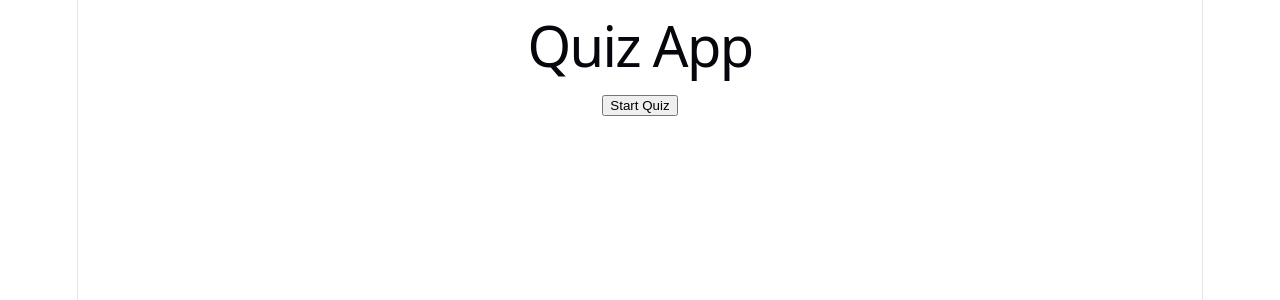
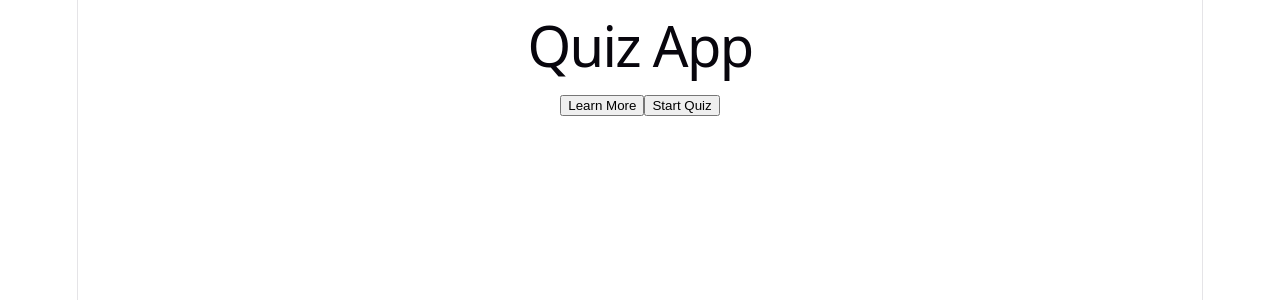
Before and after one commit to matthew-lee-rush/sims_project, a React (Vite) app in the folder my-react-app/: page / in a window 1280 px wide. Shown: the top 300 px of the page. Built offline with nearby package versions, Linux system fonts and the light colour scheme.

Commit message:
feature: add screen-based navigation system with landing, info, loading, and quiz flow.

```diff
--- a/my-react-app/src/features/quiz/QuizApp.jsx
+++ b/my-react-app/src/features/quiz/QuizApp.jsx
@@ -1,7 +1,6 @@
 import useQuizEngine from "./hooks/useQuizEngine";
 import Landing from "./screens/Landing";
 import Info from "./screens/Info";
-import Portal from "./screens/Portal";
 import Loading from "./screens/Loading";
 import Error from "./screens/Error";
 import Question from "./screens/Question";
@@ -15,10 +14,7 @@ function QuizApp() {
       return <Landing dispatch={dispatch} />;
 
     case "info":
-      return <Info dispatch={dispatch} />;
-
-    case "portal":
-      return <Portal dispatch={dispatch} />;
+      return <Info state={state} dispatch={dispatch} />;
 
     case "loading":
       return <Loading />;
--- a/my-react-app/src/features/quiz/data/questions.js
+++ b/my-react-app/src/features/quiz/data/questions.js
@@ -1,9 +1,81 @@
-const questions = [
+/* const questions = [
   {
     question: "Example?",
     answers: ["A", "B", "C", "D"],
     correct: "A"
   }
+]; */
+
+const questions = [
+    {
+        id: 1,
+        question: "A sim can die from becoming too playful.",
+        answers: ["True", "False"],
+        correct: "True",
+    },
+
+    {
+        id: 2,
+        question: "Alien abductions can result in pregnancy, even in male sims.",
+        answers: ["True", "False"],
+        correct: "True",
+    },
+
+    {
+        id: 3,
+        question: "Sims can trip on the stairs.",
+        answers: ["True", "False"],
+        correct: "False",
+    },
+
+    {
+        id: 4,
+        question: "You can WooHoo on the new Playground equipment from Adventure Awaits.",
+        answers: ["True", "False"],
+        correct: "False",
+    },
+
+    {
+        id: 5,
+        question: "What's the name of this sim?",
+        answers: ["Bella Goth", "Nancy Langraab", "Dina Caliente", "Lara Landgraab"],
+        correct: "Bella Goth",
+    },
+
+    {
+        id: 6,
+        question: "What is the object called that appears above a Sim's head?",
+        answers: ["Plumbob", "Simoleon", "Whisperer", "Moodlet"],
+        correct: "Plumbob",
+    },
+
+    {
+        id: 7,
+        question: "What is the name of the park in Oasis Springs?",
+        answers: ["Sunset Park", "Oasis Springs Park", "Spring Park", "Desert Bloom Park"],
+        correct: "Desert Bloom Park",
+    },
+
+    {
+        id: 8,
+        question: "Which family is Johnny Zest secretly a part of?",
+        answers: ["Landgraab", "Caliente", "Goth", "Pleasant"],
+        correct: "Landgraab",
+    },
+
+    {
+        id: 9,
+        question: "Which real-life city is the world of Del Sol Valley inspired by?",
+        answers: ["Los Angeles", "Miami", "New York", "San Francisco"],
+        correct: "Los Angeles",
+    },
+
+    {
+        id: 10,
+        question: " What are the robots called from Discover University? ",
+        answers: ["RoboSims", "SimBots", "Servos", "Plumbos"],
+        correct: "Servos",
+    }
 ];
 
 export default questions;
--- a/my-react-app/src/features/quiz/hooks/useQuizEngine.js
+++ b/my-react-app/src/features/quiz/hooks/useQuizEngine.js
@@ -14,7 +14,7 @@ const initialState = {
 function quizReducer(state, action) {
   switch (action.type) {
     case "START_QUIZ":
-      const shuffledQuestions = shuffleArray(questionsData).slice(0, 5);
+      const shuffledQuestions = shuffleArray(questionsData);
       return {
         ...state,
         screen: "question",
@@ -45,6 +45,9 @@ function quizReducer(state, action) {
     case "GO_HOME":
         return initialState;
 
+     case "GO_INFO":
+        return { ...state, screen: "info" };
+
     default:
         return state;
     }
--- a/my-react-app/src/features/quiz/screens/Error.jsx
+++ b/my-react-app/src/features/quiz/screens/Error.jsx
@@ -1,5 +1,14 @@
-function Error() {
-  return <h1>Error</h1>;
+function Error({ dispatch }) {
+  return (
+    <div>
+      <h1>Uh Oh!</h1>
+      <p>Something went wrong on our end, we're working on it!</p>
+
+       <button onClick={() => dispatch({ type: "GO_HOME" })}>
+        Back Home
+      </button>
+    </div>
+  );
 }
 
 export default Error;
--- a/my-react-app/src/features/quiz/screens/Info.jsx
+++ b/my-react-app/src/features/quiz/screens/Info.jsx
@@ -1,5 +1,37 @@
-function Info() {
-  return <h1>Info</h1>;
+function Info({ state, dispatch }) {
+  return (
+    <div>
+      <h1>How do I take the quiz?</h1>
+
+      <h2>How do I take the quiz?</h2>
+      <p> That's easy! All I ask is that you read through this section first, just so that you understand both how to take the quiz, and how your results are calculated.
+
+        By clicking the "Take The Quiz!" button, you'll be taken to the quiz to begin!
+        **note: the feature to save your progress may not be available upon initial launch**
+
+        Once you've answered all 10 questions, you'll be able to see your results!</p>
+
+        <h2>How do you get my results?</h2>
+        <p> Your results will be displayed as a percentage once you've completed the quiz! As there are only 10 questions, it's a pretty easily calculation.
+
+            **For future release, I'd like to assign a grade to each percent group**
+
+            This will be a very early release of this quiz, so keep out for new features in the future!</p>
+
+        <h3>What is the quiz?</h3>
+        <p>The Sims quiz is just a short, 10 question quiz containing a variety of questions about the Sims (mostly the Sims 4)
+
+            As part of my course with CodeAcademy, I'm learning to code/ the skill of web development, so making a small site like this is a perfect way to show off my skills!</p>
+
+        <h3>What will the quiz look like?</h3>
+        <p>The quiz will contain either true/false or multiple choice questions, so you can always guess if you don’t know!</p>
+
+        <button onClick={() => dispatch({ type: "GO_HOME" })}>
+                Go Home
+        </button>
+
+    </div>
+  );
 }
 
 export default Info;
--- a/my-react-app/src/features/quiz/screens/Landing.jsx
+++ b/my-react-app/src/features/quiz/screens/Landing.jsx
@@ -2,6 +2,11 @@ function Landing({ dispatch }) {
     return (
         <div>
             <h1>Quiz App</h1>
+
+            <button onClick={() => dispatch({ type: "GO_INFO" })}>
+                Learn More
+            </button>
+
             <button onClick={() => dispatch({ type: "START_QUIZ" })}>
                 Start Quiz
             </button>
--- a/my-react-app/src/features/quiz/screens/Portal.jsx
+++ /dev/null
@@ -1,5 +0,0 @@
-function Portal() {
-  return <h1>Portal</h1>;
-}
-
-export default Portal;
```
